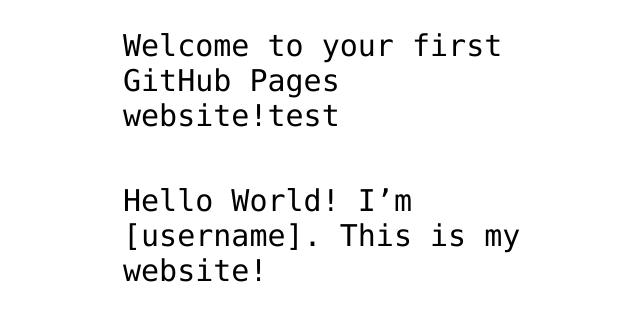
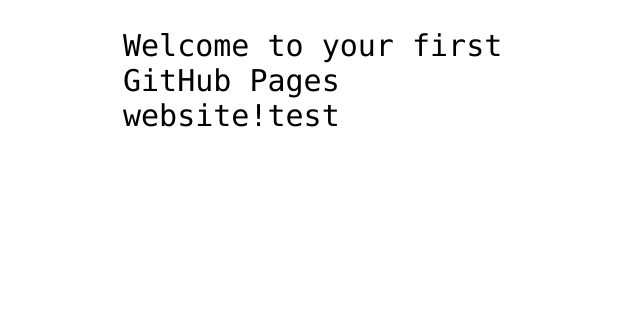
Before and after one commit to cilekostov/cilekostov.github.io, a plain HTML site: page index.html in a window 1280 px wide. Shown: the part 360-680 px from the top of the page, without its empty margins (317-957 px from the left). Drawn offline with Linux system fonts and the light colour scheme.

Commit message:
Update index.html

```diff
--- a/index.html
+++ b/index.html
@@ -13,7 +13,6 @@
 
 <!-- Change this code here by copy and pasting your template on line 15 -->
 <p>Welcome to your first GitHub Pages website!test</p>
-<p>Hello World! I’m [username]. This is my website!</p>
 
 </body>
 </html>
```
